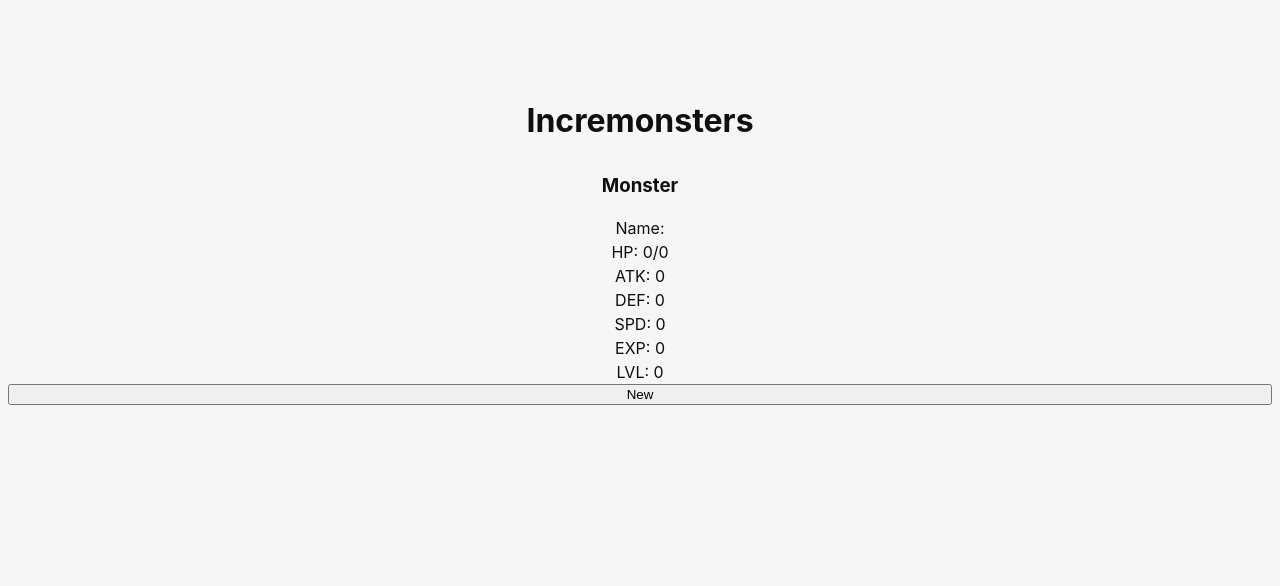
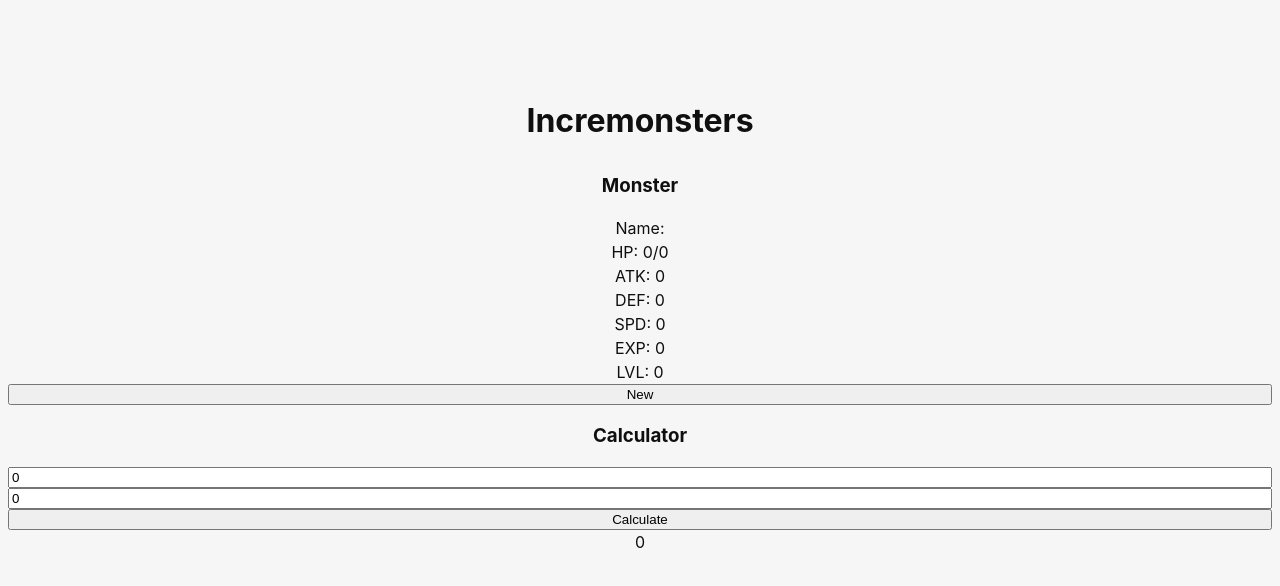
Before and after one commit to gnik-snrub/incremonsters, a SvelteKit app: page / in a window 1280 px wide. Shown: the top 586 px of the page. Built offline with nearby package versions, Linux system fonts and the light colour scheme.

Commit message:
Added damage.rs and damage calculation function

```diff
--- a/src/routes/+page.svelte
+++ b/src/routes/+page.svelte
@@ -43,6 +43,16 @@
         }
       })
   }
+
+  let a = $state(0)
+  let b = $state(0)
+  let out = $state(0)
+
+  async function calc() {
+    console.log('atk: ', a, 'def: ', b)
+    out = await invoke("calculate_damage", { atk: a, def: b })
+    console.log(out, Math.round(a * (a / (a + b))))
+  }
 </script>
 
 <main class="container">
@@ -58,6 +68,12 @@
   <p>LVL: {monster.lvl}</p>
 
   <button onclick={newMonster}>New</button>
+
+  <h3>Calculator</h3>
+  <input bind:value={a} type="number" />
+  <input bind:value={b} type="number" />
+  <button onclick={calc}>Calculate</button>
+  <p>{out}</p>
 </main>
 
 <style>
```
Also changed, not shown: 2 other files (tests, documents, lock files or other folders).
